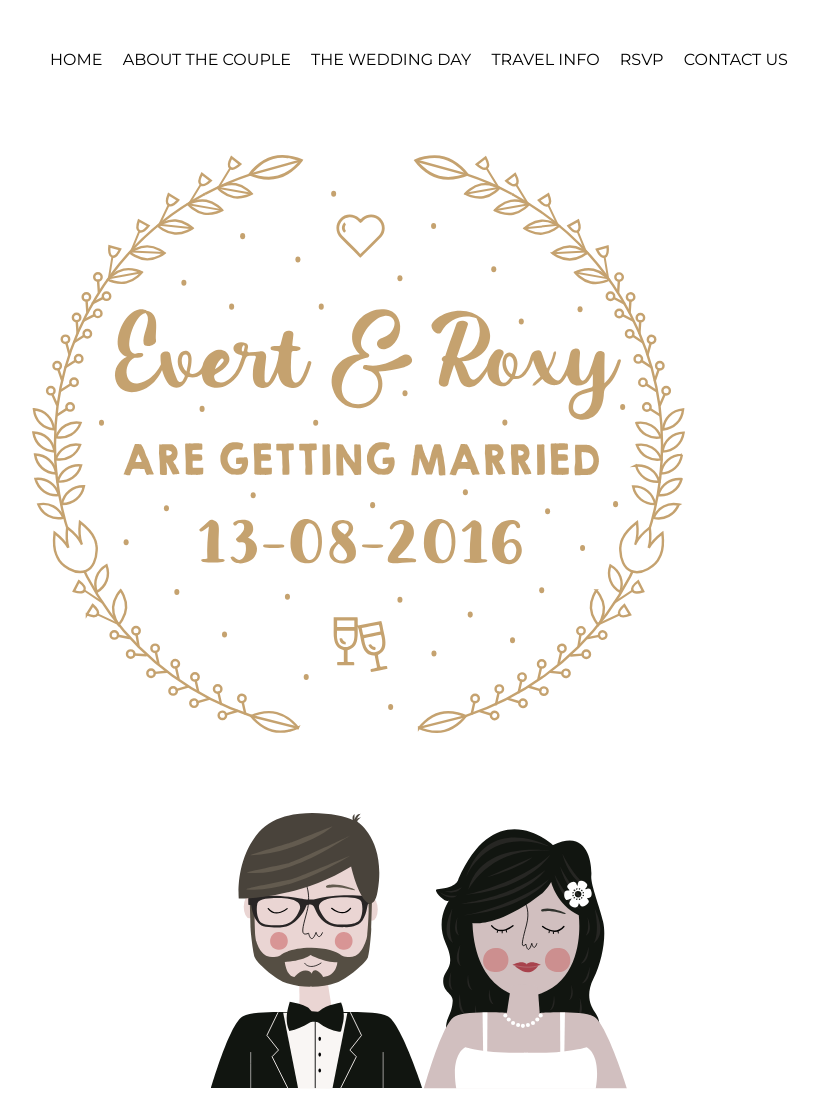
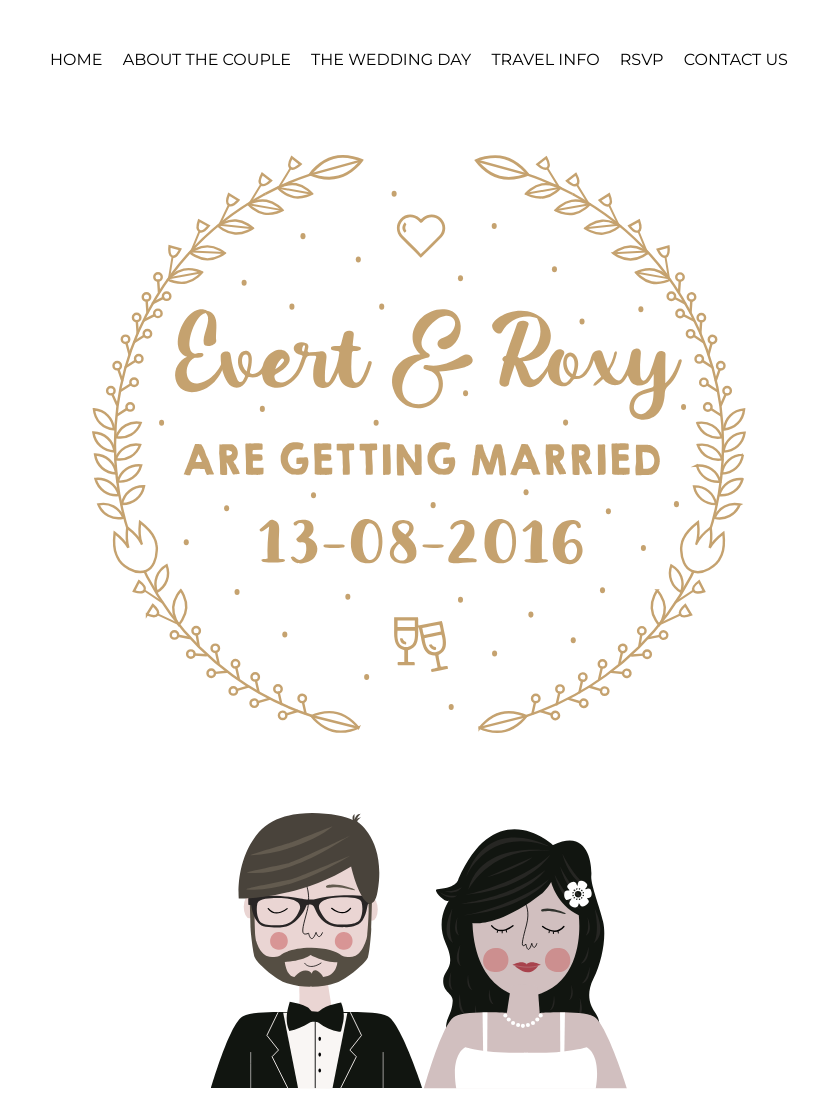
Before and after one commit to evert/wedding, a Jekyll site: the page built from index.md, in a window 1280 px wide. Shown: the whole page, without its empty margins (221-1039 px from the left). Built offline with Jekyll 4.4.1, drawn with Linux system fonts in a browser that asks for light colours.

Commit message:
center homepage image

```diff
--- a/css/style.css
+++ b/css/style.css
@@ -47,6 +47,11 @@ footer {
     text-align: center;
     flex: 0 0 auto;
 }
+
+section.home p {
+    text-align: center;
+}
+
 .rsvpForm {
 
     width: 100%;
```
